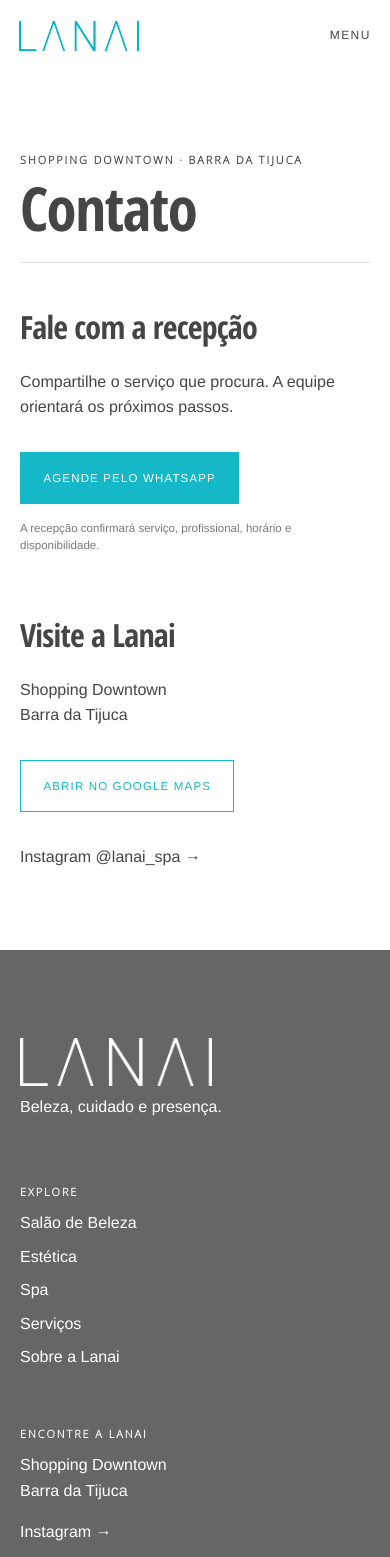
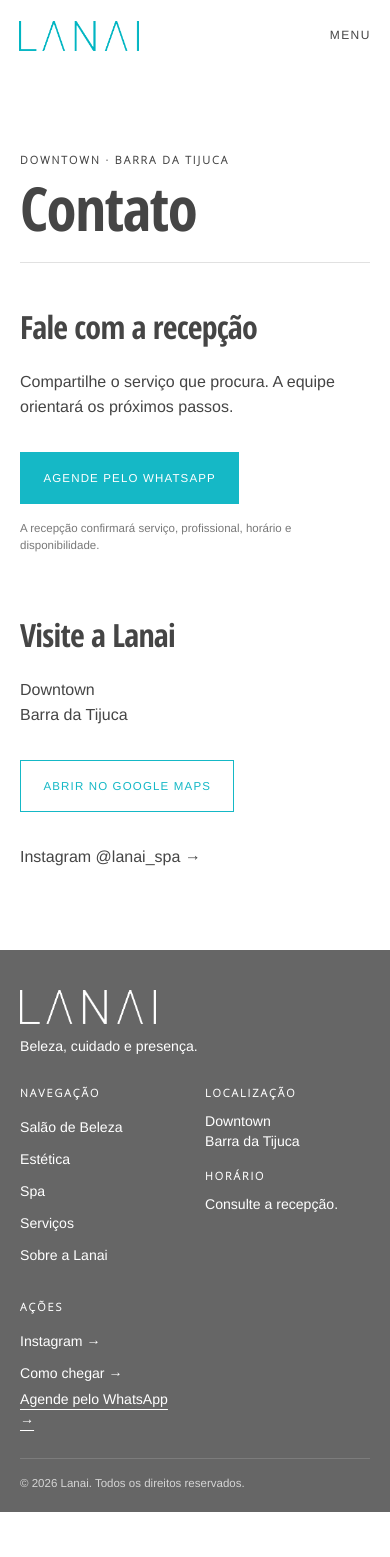
Before and after one commit to lanai-oficial/site-lanai, a Next.js app: page /contato in a window 390 px wide. Shown: the top 1557 px of the page. After the commit the page ends 1512 px from the top, so only its background shows below. Built offline with nearby package versions, Linux system fonts and the light colour scheme.

Commit message:
feat: reaplicar ajustes editoriais e responsivos

```diff
--- a/src/app/contato/page.tsx
+++ b/src/app/contato/page.tsx
@@ -1,5 +1,5 @@
 import type { Metadata } from "next";
 import { WhatsAppLink } from "@/components/whatsapp-link";
 import { OFFICIAL_LINKS } from "@/lib/contact";
-export const metadata: Metadata = { title: "Contato", description: "Entre em contato com a recepção da Lanai no Shopping Downtown." };
-export default function ContactPage() { return <div className="section page contact"><p className="eyebrow">Shopping Downtown · Barra da Tijuca</p><h1>Contato</h1><div className="contact-grid"><div><h2>Fale com a recepção</h2><p>Compartilhe o serviço que procura. A equipe orientará os próximos passos.</p><WhatsAppLink origin="contact">Agende pelo WhatsApp</WhatsAppLink><small>A recepção confirmará serviço, profissional, horário e disponibilidade.</small></div><div><h2>Visite a Lanai</h2><p>Shopping Downtown<br />Barra da Tijuca</p><a className="button outline" href={OFFICIAL_LINKS.maps} target="_blank" rel="noreferrer">Abrir no Google Maps</a><a className="text-link contact-social" href={OFFICIAL_LINKS.instagram} target="_blank" rel="noreferrer">Instagram @lanai_spa →</a></div></div></div>; }
+export const metadata: Metadata = { title: "Contato", description: "Entre em contato com a recepção da Lanai no Downtown." };
+export default function ContactPage() { return <div className="section page contact"><p className="eyebrow">Downtown · Barra da Tijuca</p><h1>Contato</h1><div className="contact-grid"><div><h2>Fale com a recepção</h2><p>Compartilhe o serviço que procura. A equipe orientará os próximos passos.</p><WhatsAppLink origin="contact">Agende pelo WhatsApp</WhatsAppLink><small>A recepção confirmará serviço, profissional, horário e disponibilidade.</small></div><div><h2>Visite a Lanai</h2><p>Downtown<br />Barra da Tijuca</p><a className="button outline" href={OFFICIAL_LINKS.maps} target="_blank" rel="noreferrer">Abrir no Google Maps</a><a className="text-link contact-social" href={OFFICIAL_LINKS.instagram} target="_blank" rel="noreferrer">Instagram @lanai_spa →</a></div></div></div>; }
--- a/src/app/globals.css
+++ b/src/app/globals.css
@@ -54,7 +54,7 @@ small { display:block; max-width:34rem; font-size:.72rem; line-height:1.5; opaci
 .booking-band { padding:clamp(4rem,8vw,8rem) clamp(1.25rem,6vw,7rem); display:grid; grid-template-columns:1.3fr .7fr; gap:4rem; align-items:center; background:var(--cream); }.booking-band h2 { margin:0; }.booking-band .button { margin-top:0; }
 .directory-group { display:grid; grid-template-columns:.7fr 1.3fr; gap:4rem; padding:4rem 0; border-top:1px solid var(--line); }.directory-heading { display:grid; grid-template-columns:3rem 1fr; gap:1rem; }.directory-heading h2 { font-size:clamp(2.5rem,5vw,4rem); }.directory-links>a { padding:1.5rem 0; display:flex; justify-content:space-between; gap:2rem; border-bottom:1px solid var(--line); }.directory-links h3 { font-size:2rem; margin:.3rem 0; }.directory-links p { margin-bottom:0; }
 .contact-grid { display:grid; grid-template-columns:1fr 1fr; gap:4rem; border-top:1px solid var(--line); padding-top:3rem; }.contact-grid h2 { font-size:2rem; }.not-found { text-align:center; }.not-found p { margin-left:auto;margin-right:auto; }
-.site-footer { display:grid; grid-template-columns:1.2fr .7fr 1fr; gap:3rem; padding:5rem clamp(1.25rem,5vw,5rem) 2rem; color:white; background:var(--brand-ink); }.site-footer div a { display:block; margin:.5rem 0; }.site-footer .footer-link { text-decoration:underline; text-underline-offset:.3rem; }.site-footer small { grid-column:1/-1; border-top:1px solid rgba(255,255,255,.2); padding-top:2rem; }
+.site-footer { display:grid; grid-template-columns:1.25fr .8fr .8fr 1fr; gap:clamp(2rem,4vw,5rem); padding:4rem clamp(1.25rem,5vw,5rem) 1.5rem; color:white; background:var(--brand-ink); }.site-footer p { margin-bottom:.7rem; }.site-footer .footer-group a { display:block; width:fit-content; margin:.35rem 0; }.site-footer .footer-link { text-decoration:underline; text-underline-offset:.3rem; }.site-footer .footer-hours-title { margin-top:1.5rem; }.site-footer small { grid-column:1/-1; border-top:1px solid rgba(255,255,255,.2); padding-top:1.5rem; }
 @media (max-width:1050px) { .desktop-nav { display:none!important; }.mobile-nav { display:block; position:relative; }.mobile-nav summary { cursor:pointer; list-style:none; font-size:.75rem; letter-spacing:.12em; text-transform:uppercase; }.mobile-nav summary::-webkit-details-marker { display:none; }.mobile-nav[open] nav { position:absolute; z-index:10; top:2.5rem; right:0; width:min(85vw,320px); padding:1.5rem; display:flex; flex-direction:column; align-items:stretch; gap:0; background:var(--paper); border:1px solid var(--line); box-shadow:0 1rem 3rem rgba(0,0,0,.15); }.mobile-nav nav a { padding:.75rem; }.mobile-nav nav .nav-cta { margin-top:.75rem; text-align:center; } }
 @media (max-width:800px) { .site-header { height:70px; padding:1.2rem; }.hero,.detail-page,.profile-hero { grid-template-columns:1fr; }.hero-shape { min-height:45svh; clip-path:ellipse(85% 95% at 45% 5%); }.hero-copy { padding:3rem 1.25rem 5rem; }.universe-grid,.category-grid { grid-template-columns:1fr; }.universe-card { min-height:360px; }.category-card { min-height:360px; }.professional-grid { grid-template-columns:1fr; }.portrait-placeholder { min-height:400px; }.portfolio-grid,.profile-services,.contact-grid,.site-footer,.universe-intro,.booking-band,.directory-group { grid-template-columns:1fr; }.site-footer small { grid-column:auto; }.detail-visual { min-height:45svh; }.section-heading { align-items:flex-start; flex-direction:column; }.service-row { grid-template-columns:2rem 1fr auto; padding:1.5rem .5rem; gap:1rem; }.service-row>div>p:last-child { display:none; }.category-directory>a { grid-template-columns:2rem 1fr auto; gap:1rem; }.directory-group { gap:2rem; }.universe-hero { min-height:60svh; } }
 @media (max-width:480px) { .category-grid { grid-template-columns:1fr; }.category-card { min-height:300px; }.section { padding-left:1.25rem; padding-right:1.25rem; } }
@@ -172,4 +172,14 @@ h1,h2,h3 { letter-spacing:-.025em; }
   .about-photo-main { grid-row:auto; }
   .founder-portrait { min-height:65svh; border-right:0; border-bottom:1px solid var(--line); }
   .founder-section blockquote { padding:5rem 1.25rem; }
+  .hero-copy h1 { max-width:8ch; font-size:clamp(3.1rem,14vw,4rem); line-height:.94; }
+  .section-heading h2,.home-about-copy h2,.instagram-heading h2 { max-width:11ch; font-size:clamp(2.35rem,11vw,3.2rem); line-height:1; }
+  .instagram-heading h2 { margin-right:auto; margin-left:auto; }
+  .site-footer { grid-template-columns:1fr 1fr; gap:1.75rem 1.25rem; padding:2.5rem 1.25rem 1.25rem; font-size:.88rem; line-height:1.45; }
+  .site-footer .footer-brand { grid-column:1/-1; }
+  .brand-footer { width:8.5rem; margin-bottom:.75rem; }
+  .site-footer .footer-brand p { margin:0; }
+  .site-footer .footer-group a { min-height:2rem; margin:0; display:flex; align-items:center; }
+  .site-footer .footer-hours-title { margin-top:1rem; }
+  .site-footer small { grid-column:1/-1; padding-top:1rem; }
 }
--- a/src/app/page.tsx
+++ b/src/app/page.tsx
@@ -42,7 +42,7 @@ export default async function Home() {
   });
 
   return <>
-    <section className="hero image-hero"><Image src={homeImages.hero} alt="Fachada principal da Lanai no Shopping Downtown" fill priority sizes="100vw" style={{ objectPosition: "center" }} /><div className="image-shade" /><div className="hero-copy"><p className="eyebrow">Estética · Spa · Beleza</p><h1>Experiência<br />Lanai</h1><WhatsAppLink origin="home_hero">Agende seu horário</WhatsAppLink></div><a className="scroll-cue" href="#universos">Descubra ↓</a></section>
+    <section className="hero image-hero"><Image src={homeImages.hero} alt="Fachada principal da Lanai no Downtown" fill priority sizes="100vw" style={{ objectPosition: "center" }} /><div className="image-shade" /><div className="hero-copy"><p className="eyebrow">Estética · Spa · Beleza</p><h1>Experiência<br />Lanai</h1><WhatsAppLink origin="home_hero">Agende seu horário</WhatsAppLink></div><a className="scroll-cue" href="#universos">Descubra ↓</a></section>
     <section className="universe-section" id="universos"><div className="section-heading section"><div><p className="eyebrow">Experiência Lanai</p><h2>Beleza, estética e bem-estar.</h2></div><Link className="text-link" href="/servicos">Ver serviços →</Link></div><div className="universe-grid">{serviceUniverses.map((universe) => <Link className="universe-card" href={`/${universe.slug}`} key={universe.slug}><Image src={homeImages.universes[universe.slug]} alt={`Ambiente Lanai — ${universe.name}`} fill sizes="(max-width: 800px) 100vw, 33vw" style={{ objectPosition: universe.slug === "spa" ? "30% center" : "center" }} /><span className="card-shade" /><span className="card-copy"><h3>{universe.name}</h3><span aria-hidden="true">Conhecer →</span></span></Link>)}</div></section>
     <section className="home-about"><div className="home-about-image"><Image src={homeImages.services} alt="Recepção da Lanai, com madeira, plantas e luz natural" fill sizes="(max-width: 800px) 100vw, 62vw" style={{ objectPosition: "40% center" }} /></div><div className="home-about-copy"><p className="eyebrow">Lanai</p><h2>Um espaço para desacelerar.</h2><Link className="text-link" href="/sobre">Conheça nossa história →</Link></div></section>
     <section className="instagram"><div className="instagram-heading"><p className="eyebrow">Instagram</p><h2>Conecte-se com a experiência Lanai</h2></div><div className="instagram-grid">{gallery.map((item) => <a href={item.href} target="_blank" rel="noreferrer" key={item.id}><Image src={item.image} alt={item.alt} fill sizes="(max-width: 800px) 50vw, 25vw" /></a>)}</div></section>
--- a/src/app/sobre/page.tsx
+++ b/src/app/sobre/page.tsx
@@ -29,7 +29,7 @@ export default function AboutPage() {
 
       <section className="about-transition">
         <div><p className="eyebrow">2020 · Um novo endereço</p><h2>O endereço mudou.<br />O conceito permaneceu.</h2></div>
-        <p>Em 2020, o fim de um ciclo no Centro abriu caminho para a chegada ao Shopping Downtown, em 15 de dezembro. A Barra da Tijuca já estava nos planos; a mudança levou a mesma visão a um espaço novo.</p>
+        <p>Em 2020, o fim de um ciclo no Centro abriu caminho para a chegada ao Downtown, em 15 de dezembro. A Barra da Tijuca já estava nos planos; a mudança levou a mesma visão a um espaço novo.</p>
       </section>
 
       <section className="about-today section">
--- a/src/components/footer.tsx
+++ b/src/components/footer.tsx
@@ -7,9 +7,10 @@ import { OFFICIAL_LINKS } from "@/lib/contact";
 export function Footer() {
   return (
     <footer className="site-footer">
-      <div><Link className="brand brand-footer" href="/" aria-label="Lanai — página inicial"><Image src={lanaiLogoBranco} alt="Lanai" /></Link><p>Beleza, cuidado e presença.</p></div>
-      <div><p className="eyebrow">Explore</p><Link href="/salao-de-beleza">Salão de Beleza</Link><Link href="/estetica">Estética</Link><Link href="/spa">Spa</Link><Link href="/servicos">Serviços</Link><Link href="/sobre">Sobre a Lanai</Link></div>
-      <div><p className="eyebrow">Encontre a Lanai</p><p>Shopping Downtown<br />Barra da Tijuca</p><a href={OFFICIAL_LINKS.instagram} target="_blank" rel="noreferrer">Instagram →</a><a href={OFFICIAL_LINKS.maps} target="_blank" rel="noreferrer">Como chegar →</a><WhatsAppLink className="footer-link" origin="footer">Agende pelo WhatsApp →</WhatsAppLink></div>
+      <div className="footer-brand"><Link className="brand brand-footer" href="/" aria-label="Lanai — página inicial"><Image src={lanaiLogoBranco} alt="Lanai" /></Link><p>Beleza, cuidado e presença.</p></div>
+      <nav className="footer-group" aria-label="Navegação do rodapé"><p className="eyebrow">Navegação</p><Link href="/salao-de-beleza">Salão de Beleza</Link><Link href="/estetica">Estética</Link><Link href="/spa">Spa</Link><Link href="/servicos">Serviços</Link><Link href="/sobre">Sobre a Lanai</Link></nav>
+      <div className="footer-group"><p className="eyebrow">Localização</p><p>Downtown<br />Barra da Tijuca</p><p className="eyebrow footer-hours-title">Horário</p><p>Consulte a recepção.</p></div>
+      <div className="footer-group footer-actions"><p className="eyebrow">Ações</p><a href={OFFICIAL_LINKS.instagram} target="_blank" rel="noreferrer">Instagram →</a><a href={OFFICIAL_LINKS.maps} target="_blank" rel="noreferrer">Como chegar →</a><WhatsAppLink className="footer-link" origin="footer">Agende pelo WhatsApp →</WhatsAppLink></div>
       <small>© {new Date().getFullYear()} Lanai. Todos os direitos reservados.</small>
     </footer>
   );
```
